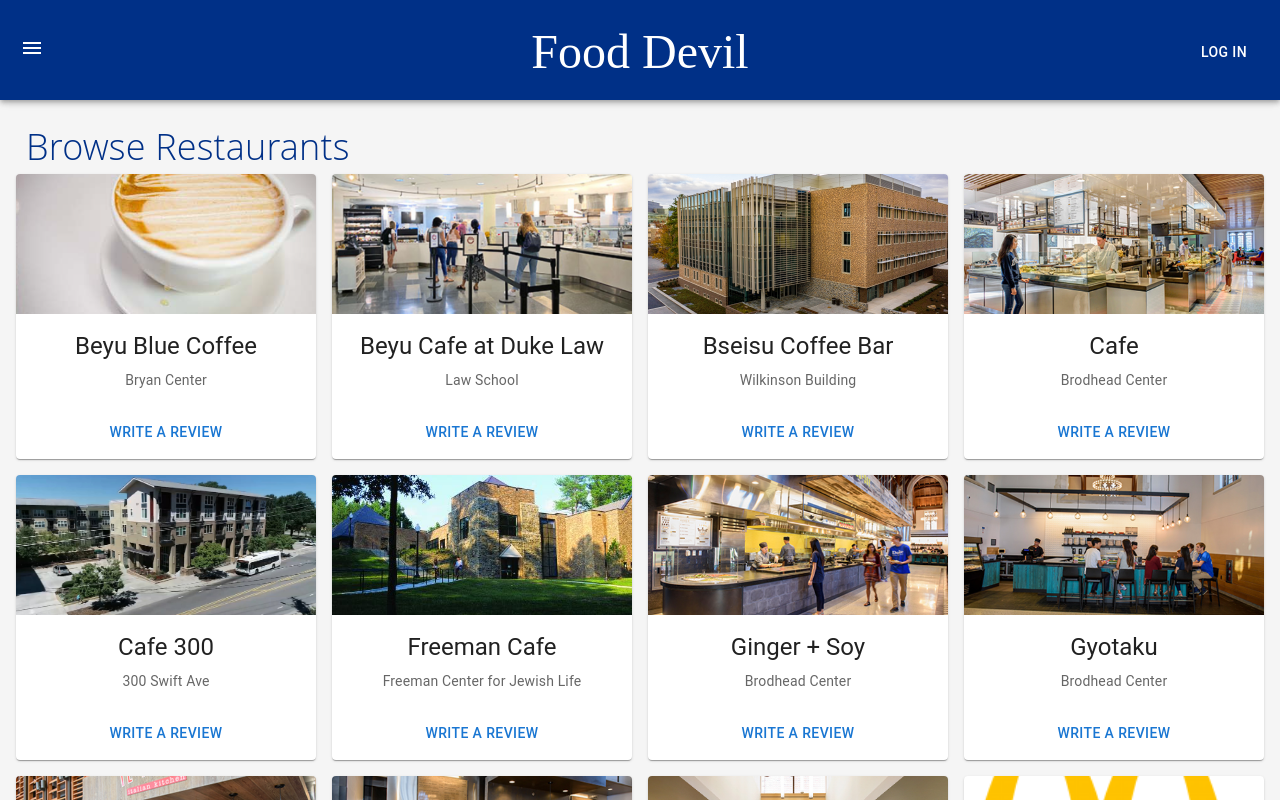
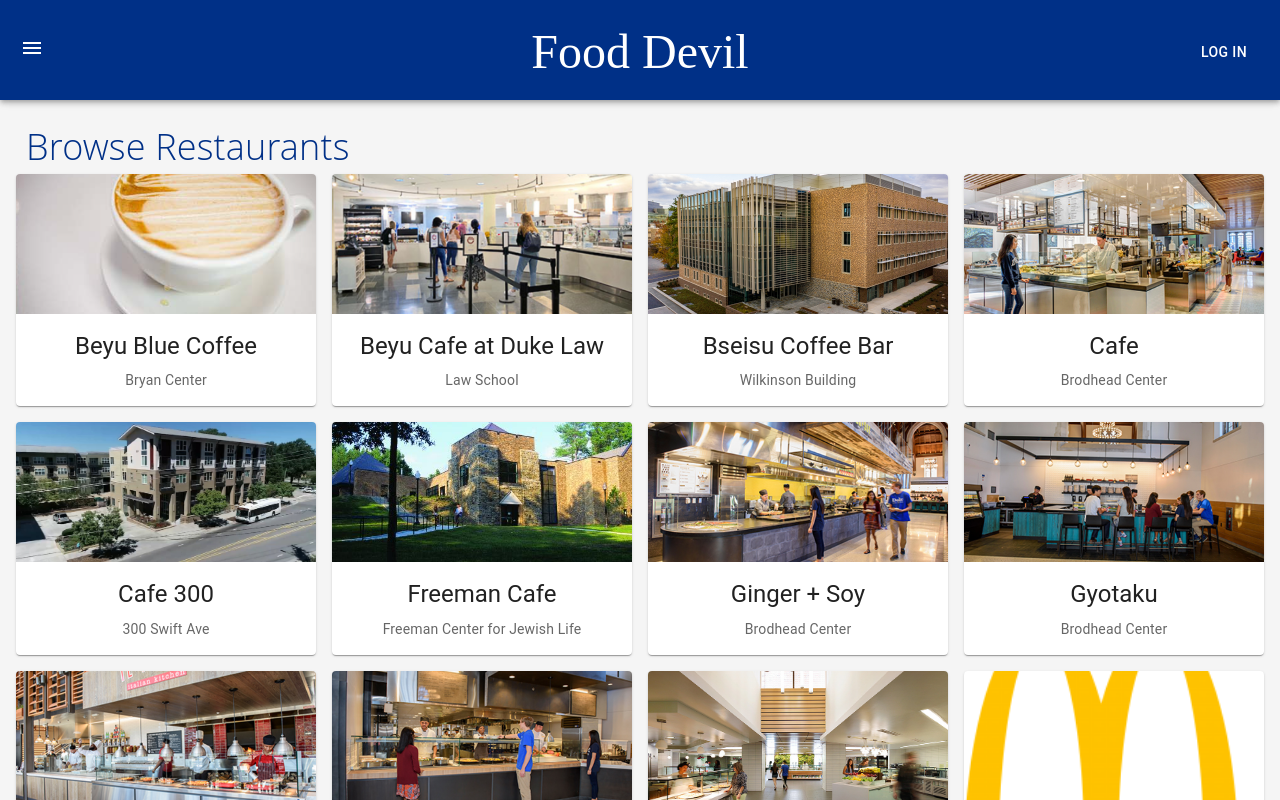
Before and after one commit to ashramen/food-devil, a React (Create React App) app: page /restaurants in a window 1280 px wide. Shown: the top 800 px of the page. Built offline with nearby package versions, Linux system fonts and the light colour scheme.

Commit message:
reviews and other refactoring

```diff
--- a/src/components/restaurants/restaurantBox.tsx
+++ b/src/components/restaurants/restaurantBox.tsx
@@ -103,10 +103,10 @@
             <>
                 <Fade in={fade} timeout={300}>
                     <Card sx={{ maxWidth: 360 }}
-                    onMouseOver={()=>this.setState({ raised: true, shadow:20})}
-                    onMouseOut={()=>this.setState({ raised: false, shadow:1})}
-                    raised={raised}
-                    elevation={shadow}
+                        onMouseOver={() => this.setState({ raised: true, shadow: 20 })}
+                        onMouseOut={() => this.setState({ raised: false, shadow: 1 })}
+                        raised={raised}
+                        elevation={shadow}
                     >
                         <CardActionArea onClick={() => { this.props.history.push("/restaurants/" + name + "/" + id.toString()) }}>
                             <CardMedia
@@ -124,13 +124,7 @@
                                 </Typography>
                             </CardContent>
                         </CardActionArea>
-                        <Grid container alignItems='center' justifyContent='center'>
-                            <Grid item>
-                                <CardActions>
-                                    <Button onClick={() => this.onWriteAReviewClick()}>Write a Review</Button>
-                                </CardActions>
-                            </Grid>
-                        </Grid>
+
                     </Card>
                 </Fade>
                 <RestaurantsReviewPopup name={name} handleClose={this.handleClose} open={reviewDialogOpen} id={id} />
--- a/src/components/restaurants/restaurantReviewField.tsx
+++ b/src/components/restaurants/restaurantReviewField.tsx
@@ -80,6 +80,10 @@
                 }
                 const p = await getReviews(this.props.id, this.props.token);
                 console.log("review has been posted successfully");
+
+                this.setState({
+                    textField: ""
+                })
             }
         } else {
             // TODO: Let user know that they can't submit review without logging in
--- a/src/components/restaurants/restaurantReviewTable.tsx
+++ b/src/components/restaurants/restaurantReviewTable.tsx
@@ -105,8 +105,8 @@
         super(props);
         this.state = {
             rows: [],
-            order: 'asc',
-            orderBy: 'date',
+            order: 'desc',
+            orderBy: 'rating',
             page: 0,
             searched: '',
             rowsPerPage: 5,
```
